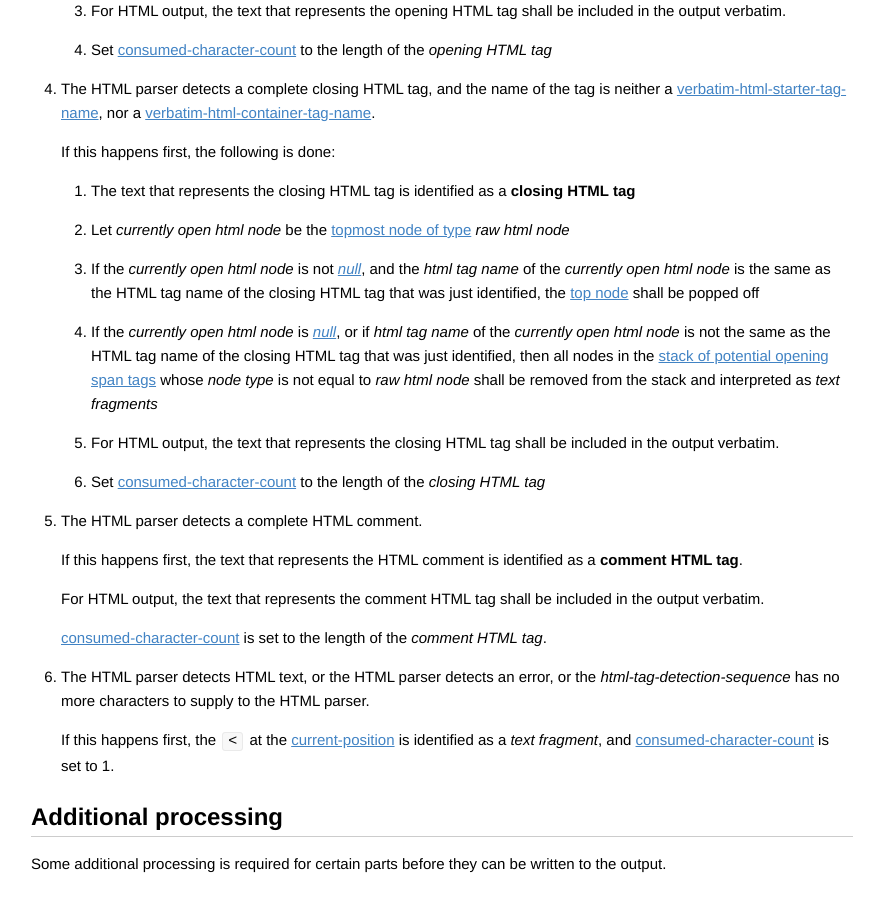
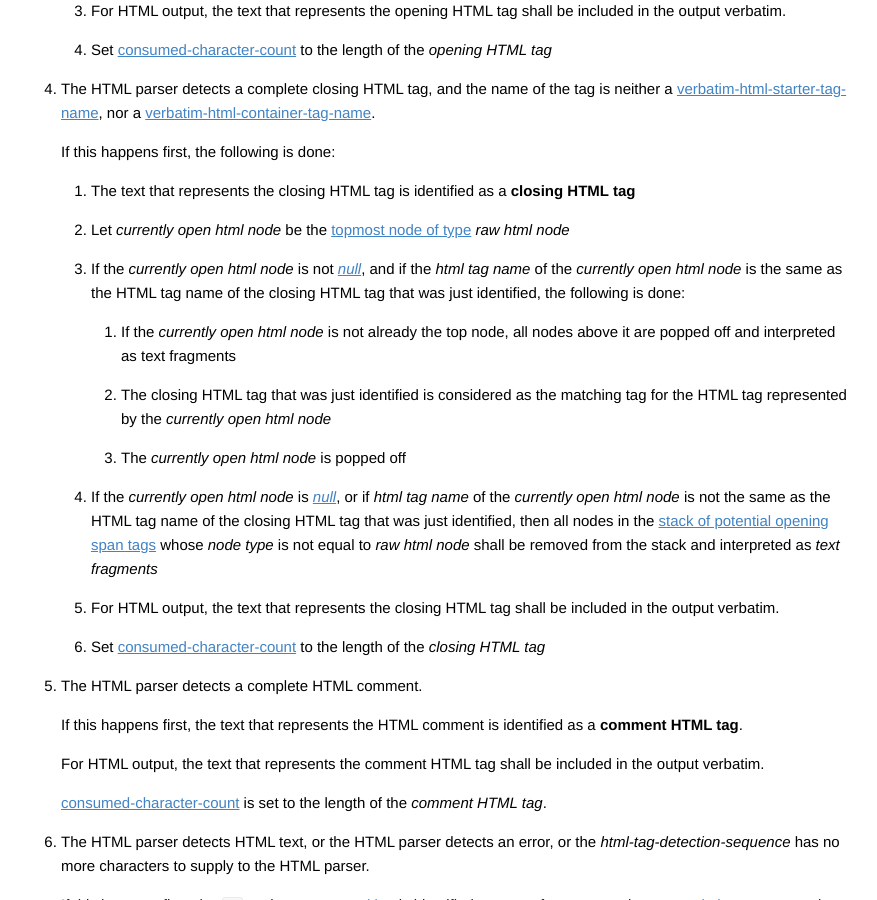
Before and after one commit to vfmd/vfmd-spec, a Jekyll site: the page built from specification.md, in a window 1280 px wide and 900 px high, scrolled down 47190 px. Shown: the whole window, without its empty margins (198-1075 px from the left). Built offline with Jekyll 4.4.1, drawn with Linux system fonts in a browser that asks for light colours; Markdown is read by kramdown in place of the engine named in the settings.

Commit message:
Inline HTML: Consider the case when the HTML node is not the top node

```diff
--- a/specification.md
+++ b/specification.md
@@ -3214,10 +3214,20 @@ time, till one of the following happens:
         _raw html node_
 
      3. If the _currently open html node_ is not
-        [_null_](#topmost-node-of-type-is-null), and the _html tag name_
-        of the _currently open html node_ is the same as the HTML tag
-        name of the closing HTML tag that was just identified, the [top
-        node] shall be popped off
+        [_null_](#topmost-node-of-type-is-null), and if the _html tag
+        name_ of the _currently open html node_ is the same as the HTML
+        tag name of the closing HTML tag that was just identified, the
+        following is done:
+
+          1. If the _currently open html node_ is not already the top
+             node, all nodes above it are popped off and interpreted as
+             text fragments
+
+          2. The closing HTML tag that was just identified is considered
+             as the matching tag for the HTML tag represented by the
+             _currently open html node_
+
+          3. The _currently open html node_ is popped off
 
      4. If the _currently open html node_ is
         [_null_](#topmost-node-of-type-is-null), or if  _html tag name_
```
